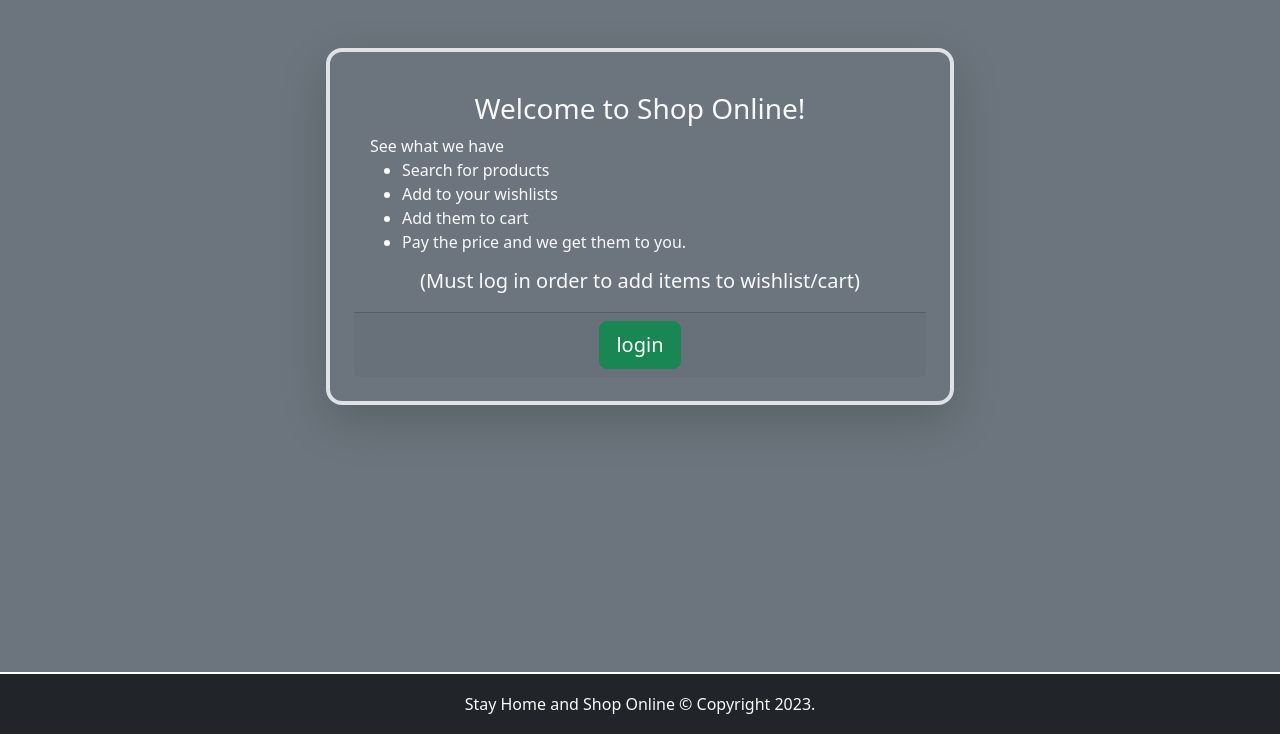
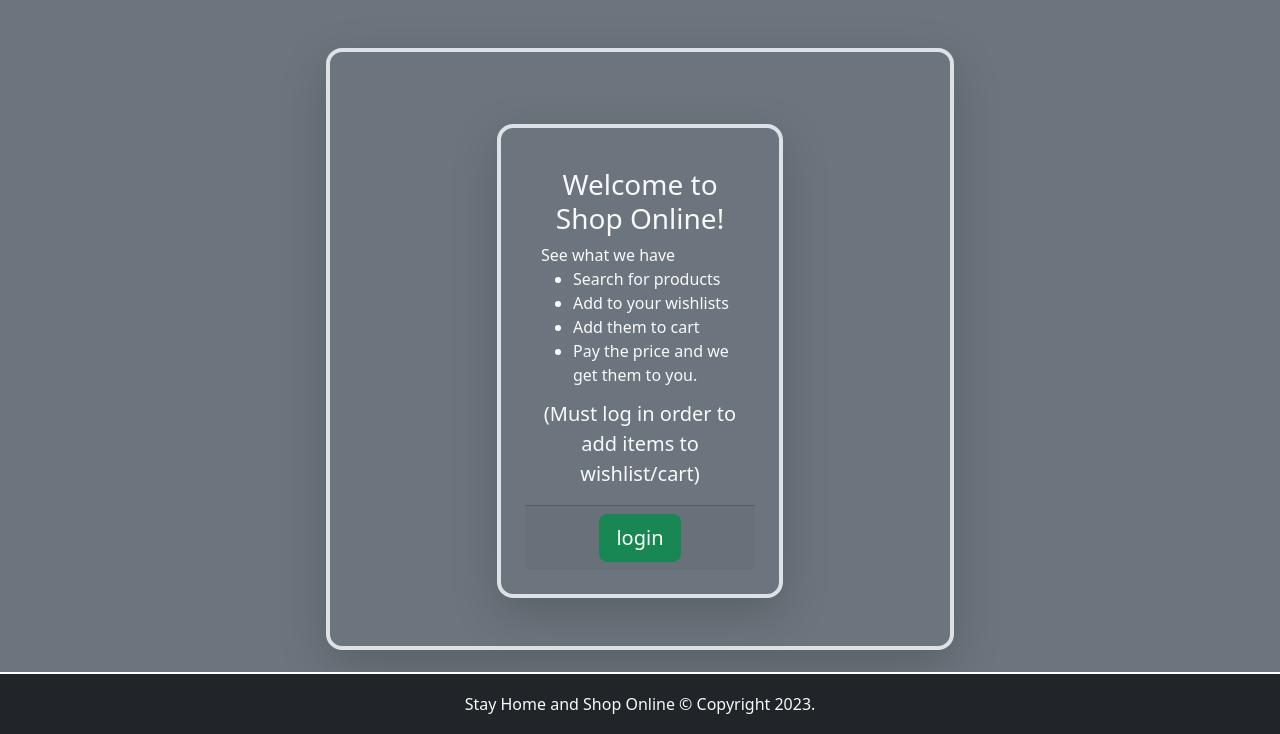
Before and after one commit to AshwiniValmiki/IS601-004, a Flask app: page / in a window 1280 px wide. Shown: the part 66-800 px from the top of the page. Run offline with Flask 2, Linux system fonts and the light colour scheme.

Commit message:
added changes

```diff
--- a/project/roles/roles.py
+++ b/project/roles/roles.py
@@ -139,5 +139,4 @@ def apply():
         del args["users"]
     if "roles" in args:
         del args["roles"]
-
     return redirect(url_for("roles.assign", **args))
--- a/project/shop/shop.py
+++ b/project/shop/shop.py
@@ -216,6 +216,7 @@ def purchase():
         if not has_error:
             ##UCID: av659
             #Date: April 21st
+
             address = request.form.get('apt') + "," + request.form.get('city') + "," + request.form.get('state') + "," + request.form.get('country') + "," + request.form.get('zpcode')
             payment_method = request.form.get('paymentmethod')
             money_received = request.form.get('amount')
--- a/project/shop/templates/index.html
+++ b/project/shop/templates/index.html
@@ -3,7 +3,11 @@
 <!-- content -->
 {% block content %}
 <div class="container-fluid">
+
     <div class="card mt-5 w-50 mx-auto bg-secondary text-light border border-4 shadow-lg p-4 mb-4 bg-secondary rounded-4">
+
+    <div class="card mt-5 w-50 height=50 mx-auto bg-secondary text-light border border-4 shadow-lg p-4 mb-4 bg-secondary rounded-4">
+
         <div class="card-body">
             <h3 class="card-title text-center">Welcome to Shop Online!</h3>
             <div class="card-text">
--- a/project/shop/templates/item_details.html
+++ b/project/shop/templates/item_details.html
@@ -6,7 +6,11 @@
     <div class="h4">{{row["name"]}}</div>
     <div class="row" style="margin: 5px">
         <div class="col" style="margin: 5px;">
+
             <div class="text-light bg-seconda">
+
+            <div class="text-dark bg-light">
+
                 <div style="margin: 5px">
                     Stock: {{row["stock"]}}
                 </div>
```
